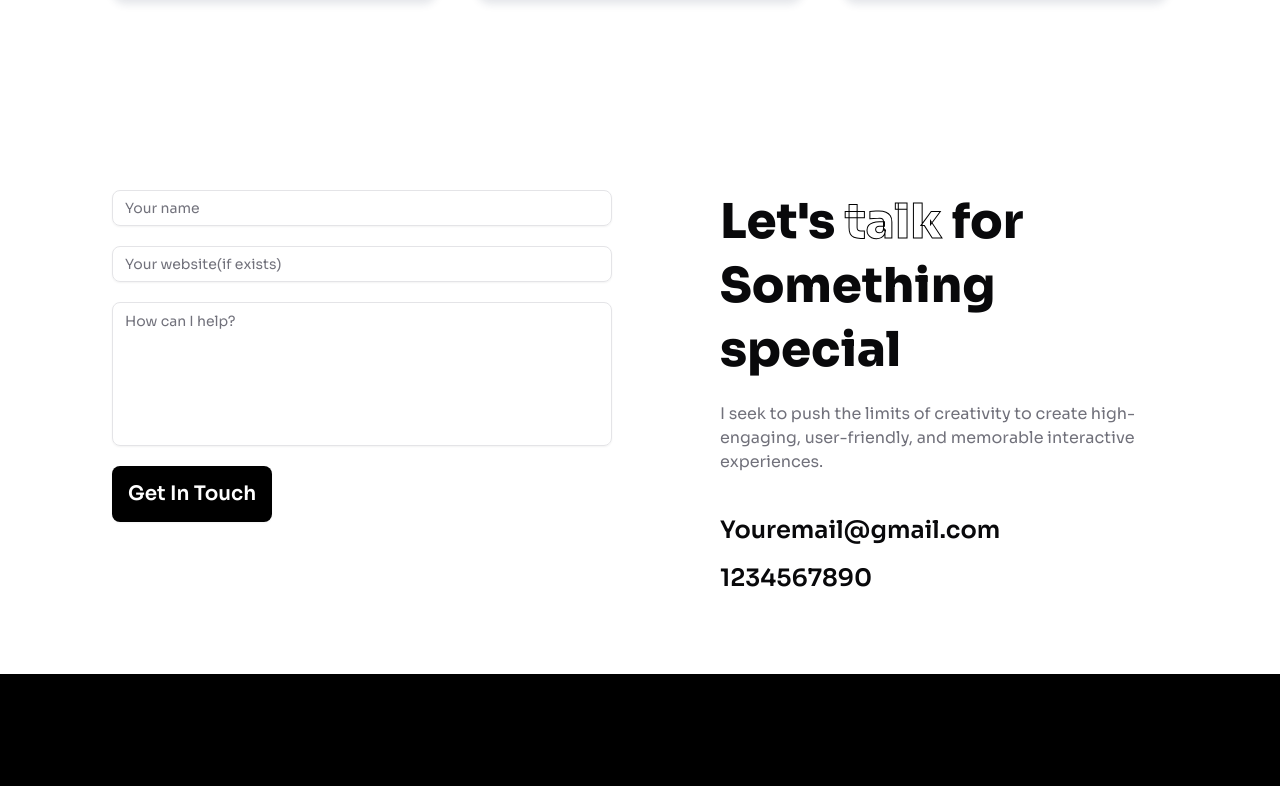
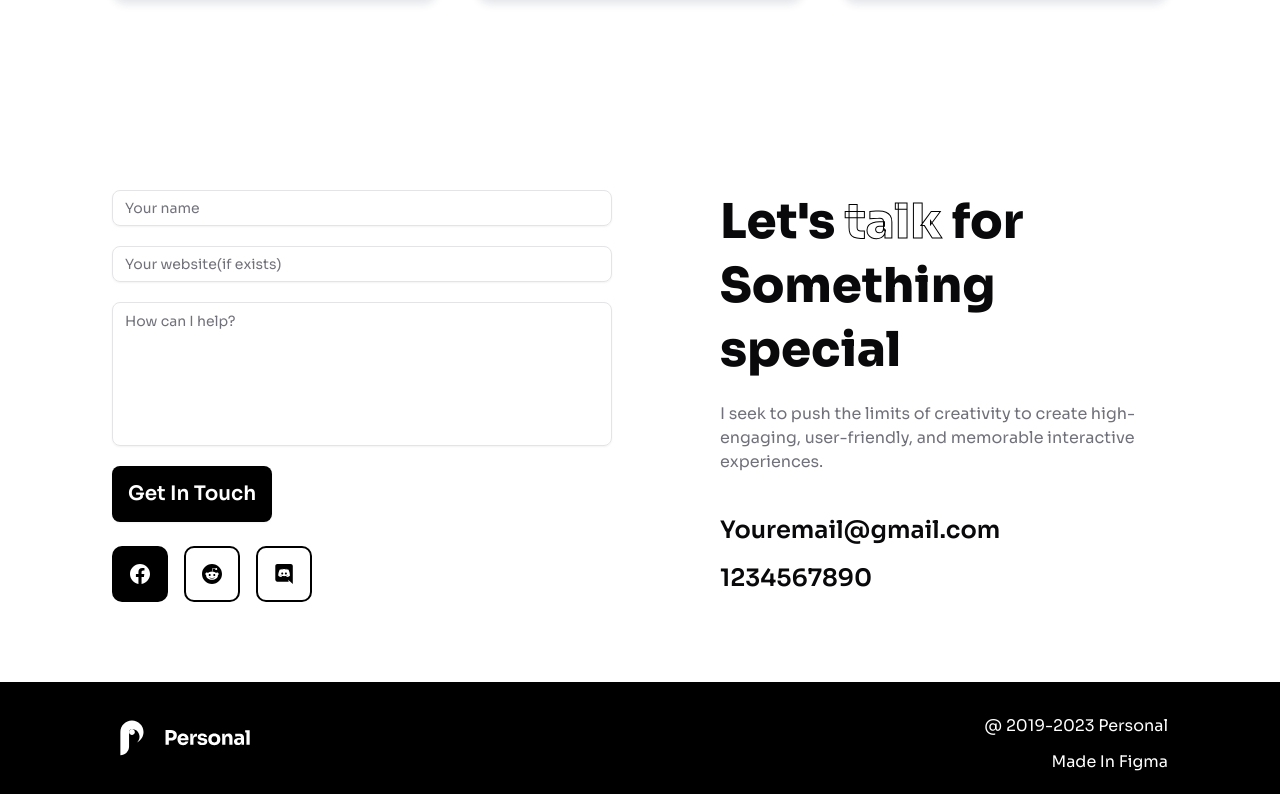
Before and after one commit to Faron-17/portfolio-mock, a Next.js app: page / in a window 1280 px wide. Shown: the part 5823-6617 px from the top of the page. Built offline with nearby package versions, Linux system fonts and the light colour scheme.

Commit message:
- tenth commit

```diff
--- a/components/Contact.tsx
+++ b/components/Contact.tsx
@@ -1,5 +1,6 @@
 import React from 'react'
 import ContactForm from './ContactForm'
+import Image from 'next/image'
 
 function Contact() {
   return (
@@ -7,6 +8,32 @@ function Contact() {
       <div className='pr-[108px]'>
         <div className='w-[500px]'>
           <ContactForm />
+          <div className='flex pt-6 gap-4'>
+            <div className='w-14 h-14 bg-black rounded-lg flex justify-center items-center'>
+              <Image
+                src='/facebook.svg'
+                alt='facebook'
+                height={20}
+                width={20}
+              />
+            </div>
+            <div className='w-14 h-14 rounded-lg flex justify-center items-center border-2 border-black'>
+              <Image
+                src='/reddit.svg'
+                alt='reddit'
+                height={20}
+                width={20}
+              />
+            </div>
+            <div className='w-14 h-14 rounded-lg flex justify-center items-center border-2 border-black'>
+              <Image
+                src='/discord.svg'
+                alt='discord'
+                height={20}
+                width={20}
+              />
+            </div>
+          </div>
         </div>
       </div>
       <div>
--- a/components/Footer.tsx
+++ b/components/Footer.tsx
@@ -1,9 +1,19 @@
+import Image from 'next/image'
 import React from 'react'
 
 function Footer() {
   return (
-    <footer className='h-28 bg-black w-full'>
-
+    <footer className='h-28 bg-black w-full px-28 py-8 flex justify-between'>
+      <Image
+        src='/footer-logo.svg'
+        alt='footer-logo'
+        width={140}
+        height={40}
+      />
+      <div className='text-white text-base flex flex-col text-right'>
+        <span>@ 2019-2023 Personal</span>
+        <span className='pt-3'>Made In Figma</span>
+      </div>
     </footer>
   )
 }
```
Also changed, not shown: public/footer-logo.svg (added).
